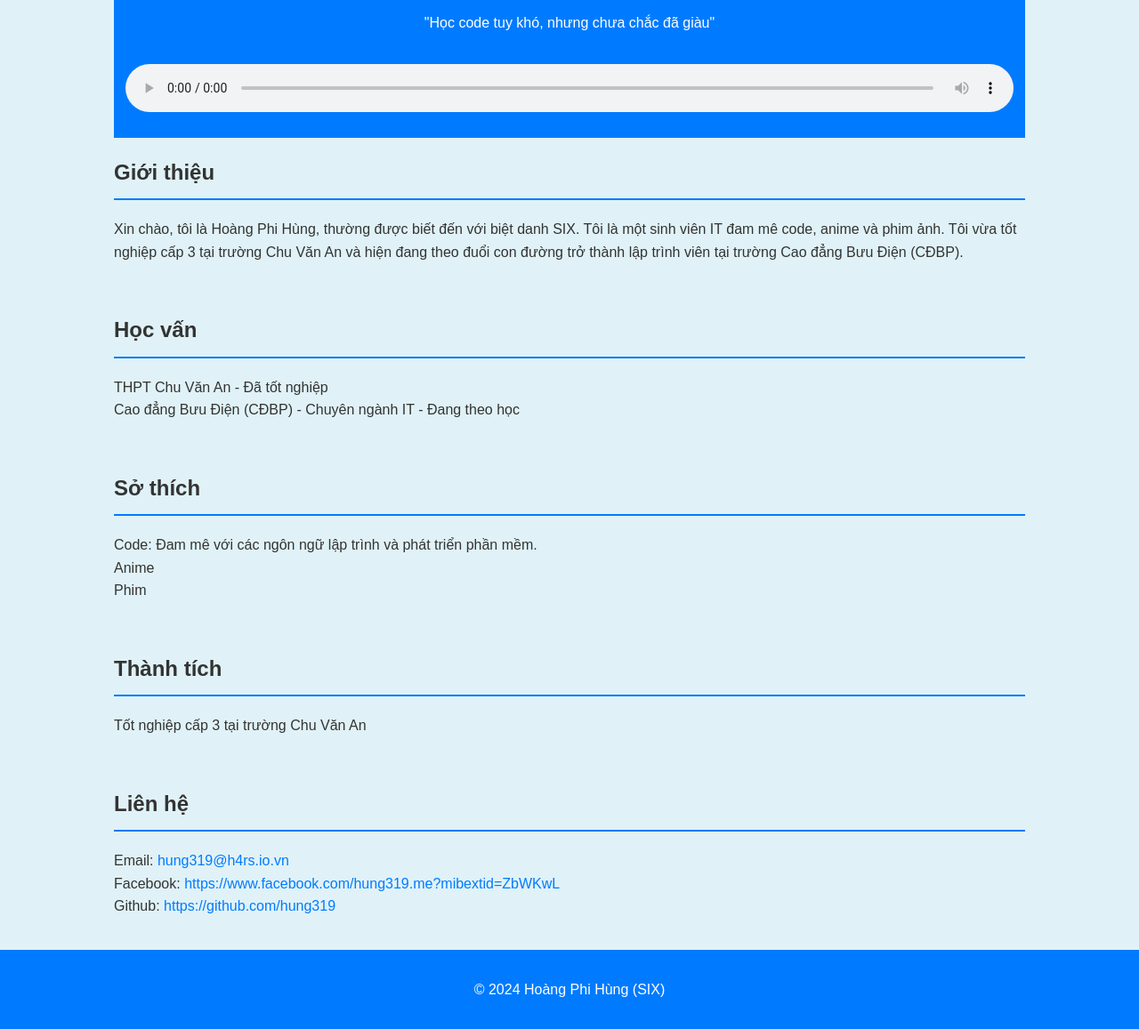
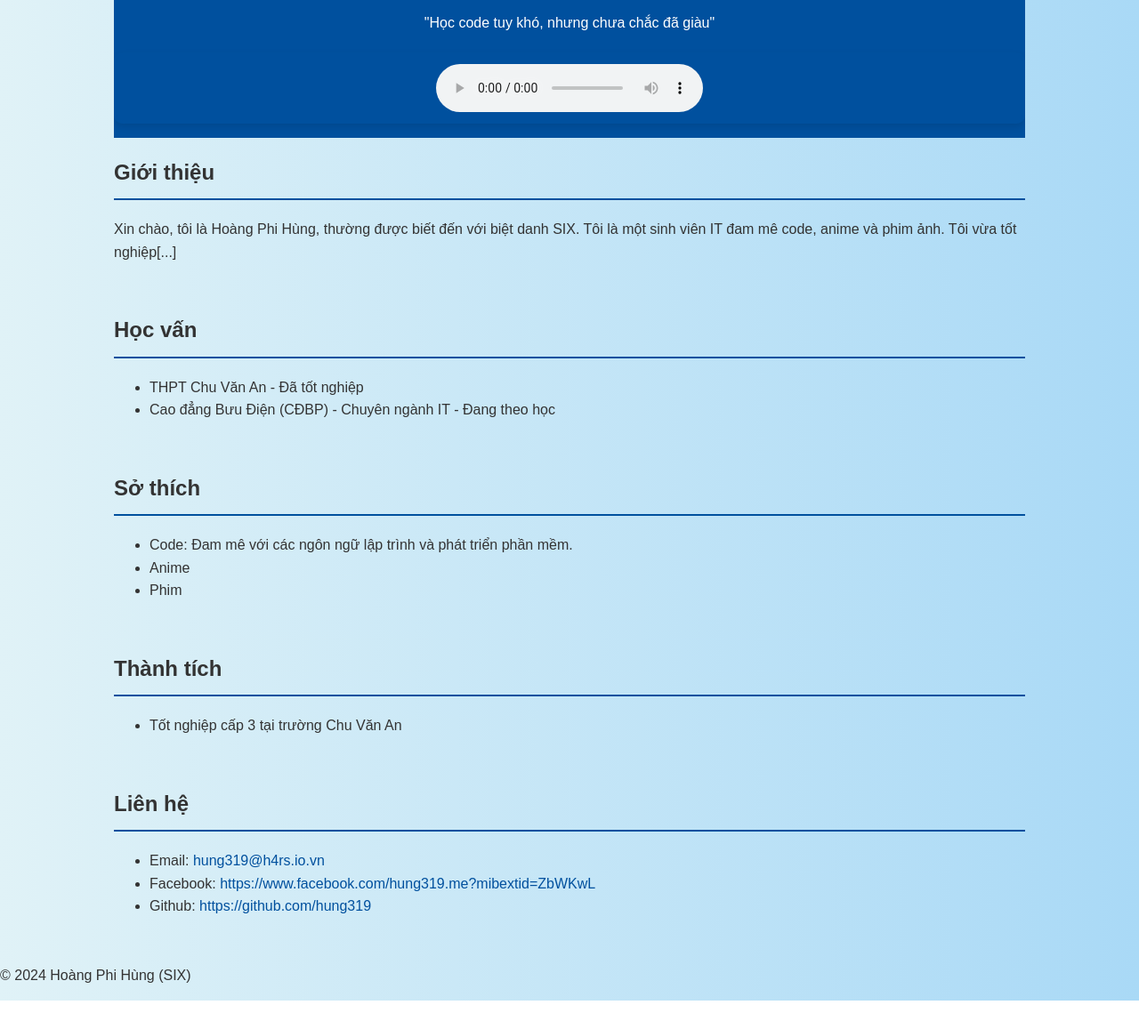
Before and after one commit to hung319/hung319, a plain HTML site: page index.html in a window 1280 px wide. Shown: the part 233-1390 px from the top of the page at 89% size. After the commit the page ends 1358 px from the top, so only its background shows below. Drawn offline with Linux system fonts and the light colour scheme.

Commit message:
Update index.html

```diff
--- a/index.html
+++ b/index.html
@@ -10,7 +10,7 @@
             line-height: 1.6;
             margin: 0;
             padding: 0;
-            background-color: #e0f2f7; /* Màu nền trắng pha xanh nhạt */
+            background: linear-gradient(to right, #e0f2f7, #a9d9f6);
             color: #333;
         }
         .container {
@@ -19,16 +19,21 @@
             overflow: hidden;
         }
         header {
-            background: #007bff; /* Màu xanh lam */
+            background: #00509e; /* Dark blue */
             color: #fff;
             padding: 1rem 0;
             text-align: center;
+            transition: all 0.3s ease;
         }
         header img {
             border-radius: 50%;
             width: 150px;
             height: 150px;
             object-fit: cover;
+            transition: transform 0.3s ease-in-out;
+        }
+        header img:hover {
+            transform: scale(1.1);
         }
         h1, h2 {
             margin-top: 0;
@@ -37,45 +42,36 @@
             padding: 20px 0;
         }
         .section h2 {
-            border-bottom: 2px solid #007bff; /* Màu xanh lam */
+            border-bottom: 2px solid #00509e; /* Dark blue */
             padding-bottom: 10px;
-        }
-        ul {
-            list-style: none;
-            padding: 0;
-        }
-        footer {
-            background: #007bff; /* Màu xanh lam */
-            color: #fff;
-            text-align: center;
-            padding: 1rem 0;
+            opacity: 0;
+            animation: fadeIn 1s forwards;
         }
         a {
-            color: #fff;
+            color: #00509e; /* Dark blue */
             text-decoration: none;
+            transition: color 0.3s ease;
         }
         a:hover {
+            color: #ff7f50; /* Coral color */
             text-decoration: underline;
         }
-        .contact-links a{
-            color: #007bff;
-            text-decoration: none;
-        }
-        .contact-links a:hover{
-            text-decoration: underline;
-        }
-
-        /* CSS cho phần nhạc nền */
         #audio-player {
             display: flex;
             justify-content: center;
             margin-top: 20px;
-            border: 3px solid #007bff; /* Viền xanh lam */
+            border: 3px solid #00509e; /* Dark blue */
             padding: 10px;
-            border-radius: 5px; /* Bo góc viền */
+            border-radius: 10px; /* More rounded corners */
+            box-shadow: 0 4px 8px rgba(0, 0, 0, 0.1); /* Subtle shadow */
         }
-        #audio-player audio{
-          width: 100%;
+        @keyframes fadeIn {
+            from {
+                opacity: 0;
+            }
+            to {
+                opacity: 1;
+            }
         }
     </style>
 </head>
@@ -95,7 +91,7 @@
 
         <section class="section about">
             <h2>Giới thiệu</h2>
-            <p>Xin chào, tôi là Hoàng Phi Hùng, thường được biết đến với biệt danh SIX. Tôi là một sinh viên IT đam mê code, anime và phim ảnh. Tôi vừa tốt nghiệp cấp 3 tại trường Chu Văn An và hiện đang theo đuổi con đường trở thành lập trình viên tại trường Cao đẳng Bưu Điện (CĐBP).</p>
+            <p>Xin chào, tôi là Hoàng Phi Hùng, thường được biết đến với biệt danh SIX. Tôi là một sinh viên IT đam mê code, anime và phim ảnh. Tôi vừa tốt nghiệp[...]</p>
         </section>
 
         <section class="section education">
```
